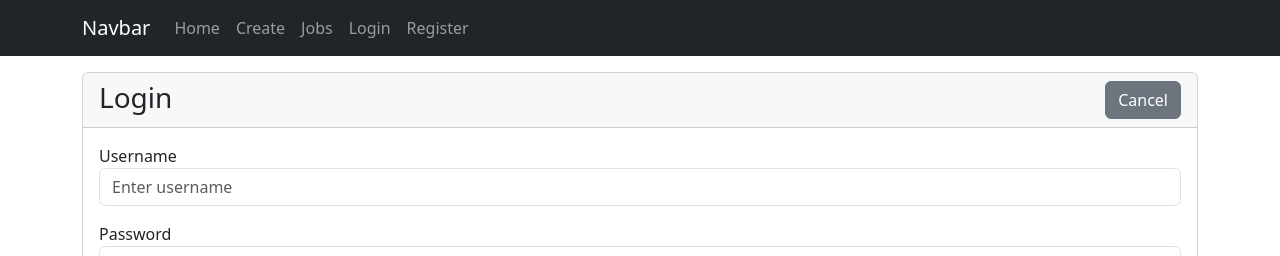
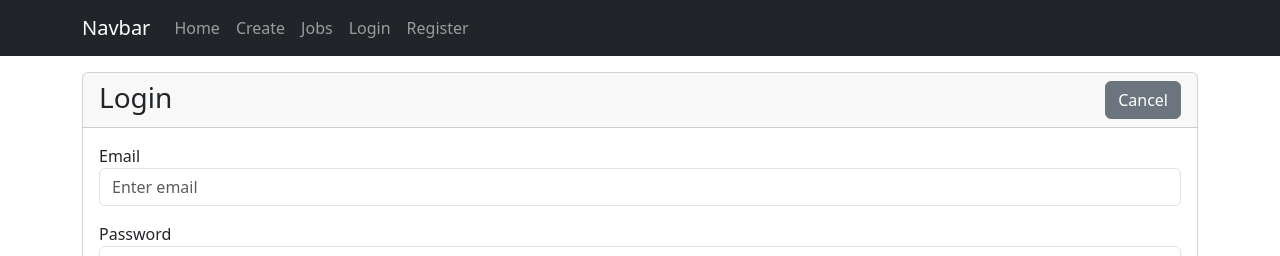
Before and after one commit to nbagonoc/jobFinder-frontend, a React (Vite) app: page /login in a window 1280 px wide. Shown: the top 256 px of the page. Built offline with nearby package versions, Linux system fonts and the light colour scheme.

Commit message:
login now working

```diff
--- a/src/components/auth/login/LoginForm.jsx
+++ b/src/components/auth/login/LoginForm.jsx
@@ -2,11 +2,11 @@ import axios from 'axios'
 import { useEffect, useState } from 'react'
 import { useNavigate } from 'react-router-dom'
 
-import { API } from '../../../API'
-import { useGlobalContext } from '../../../hooks/useGlobalContext'
+import { authAPI } from '../../../API'
+import { useAuthContext } from '../../../hooks/useAuthContext'
 
 const LoginForm = () => {
-    const { errors, dispatch } = useGlobalContext()
+    const { errors, dispatch } = useAuthContext()
     const [formData, setFormData] = useState({
         username: '',
         password: '',
@@ -14,11 +14,10 @@ const LoginForm = () => {
     const navigate = useNavigate()
 
     useEffect(() => {
-        dispatch({ type: 'CLEAR_ALERT' }) //clear-out/reset any alert messages on state
-    },[dispatch])
+        dispatch({ type: 'CLEARER' })
+    }, [dispatch])
 
     const onChange = (e) => {
-        // console.log(e.target.name + ': ', e.target.value)
         const { name, value } = e.target
         setFormData({
             ...formData,
@@ -28,71 +27,68 @@ const LoginForm = () => {
 
     const onSubmit = async (e) => {
         e.preventDefault()
-        const item = {
-            name: formData.name,
-            weight: formData.weight,
-            size: formData.size,
+        const credentials = {
+            email: formData.email,
+            password: formData.password,
         }
-
         try {
-            const response = await axios.post(API, item);
-            const message = response.data.success.message;
+            const response = await axios.post(`${authAPI}/login`, credentials)
+            const token = response.data.token
             dispatch({
-                type: 'CREATE_ITEM',
-                payload: {
-                    alert: {
-                        message,
-                        success: true,
-                    },
-                },
+                type: 'LOGIN',
+                payload: { token },
             })
             navigate('/')
-        } catch (err) {
-            const errors = err.response.data
-            dispatch({ type: 'CREATE_ITEM', payload: errors })
+        } catch (error) {
+            const errors = error.response.data.errors
+            const message = error.response.data.message
+            dispatch({
+                type: 'LOGIN',
+                payload: { errors, message },
+            })
         }
     }
 
     return (
         <form onSubmit={onSubmit}>
-            <div className="mb-3">
-                <label htmlFor="username">Username</label>
+            <div className='mb-3'>
+                <label htmlFor='email'>Email</label>
                 <input
-                    id="username"
-                    name="username"
-                    autoComplete="off"
-                    type="text"
-                    placeholder="Enter username"
+                    id='email'
+                    name='email'
+                    autoComplete='email'
+                    type='input'
+                    placeholder='Enter email'
                     className={`form-control ${
-                        errors && errors.username ? 'border-danger' : ''
+                        errors && errors.email ? 'border-danger' : ''
                     }`}
                     onChange={onChange}
-                    value={formData.username}
+                    value={formData.email}
                 />
-                <span className="text-danger">
-                    {errors && errors.username ? errors.username.message : ''}
+                <span className='text-danger'>
+                    {errors && errors.email ? errors.email : ''}
                 </span>
             </div>
-            <div className="mb-3">
-                <label htmlFor="password">Password</label>
+            <div className='mb-3'>
+                <label htmlFor='password'>Password</label>
                 <input
-                    id="password"
-                    name="password"
-                    autoComplete="current-password"
-                    type="password"
-                    placeholder="Enter password"
+                    id='password'
+                    name='password'
+                    autoComplete='current-password'
+                    type='password'
+                    placeholder='Enter password'
                     className={`form-control ${
                         errors && errors.password ? 'border-danger' : ''
                     }`}
                     onChange={onChange}
                     value={formData.password}
                 />
-                <span className="text-danger">
-                    {errors && errors.password ? errors.password.message : ''}
+                <span className='text-danger'>
+                    {errors && errors.password ? errors.password : ''}
                 </span>
             </div>
-            <div className="mb-3">
-                <button type="submit" className="btn btn-primary">
+            <div className='mb-3'>
+                <button type='submit' className='btn btn-primary'>
                     Save
                 </button>
             </div>
--- a/src/components/auth/register/RegisterForm.jsx
+++ b/src/components/auth/register/RegisterForm.jsx
@@ -51,8 +51,8 @@ const RegisterForm = () => {
                 },
             })
             navigate('/')
-        } catch (err) {
-            const errors = err.response.data
+        } catch (error) {
+            const errors = error.response.data
             dispatch({
                 type: 'REGISTER',
                 payload: { errors },
--- a/src/context/auth/AuthReducer.jsx
+++ b/src/context/auth/AuthReducer.jsx
@@ -2,14 +2,14 @@ const AuthReducer = (state, action) => {
     switch (action.type) {
         case 'REGISTER':
             return {
-                // user: action.payload.user,
                 alert: action.payload.alert,
                 errors: action.payload.errors,
             }
         case 'LOGIN':
             return {
-                user: action.payload.user,
-                alert: action.payload.alert,
+                token: action.payload.token,
+                message: action.payload.message,
+                errors: action.payload.errors,
             }
         case 'LOGOUT':
             return {
```
